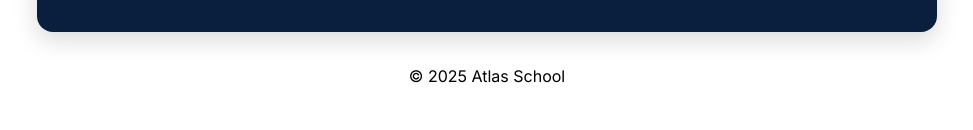
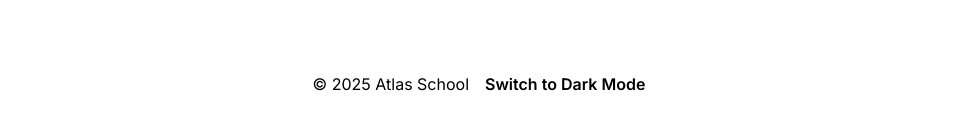
Before and after one commit to ally2211/tailwind-music-player, a React (Vite) app: page / in a window 1280 px wide. Shown: the part 648-778 px from the top of the page, without its empty margins (153-1126 px from the left). Built offline with nearby package versions, Linux system fonts and the light colour scheme.

Commit message:
create dark and light mode toggle button

```diff
--- a/src/components/App.jsx
+++ b/src/components/App.jsx
@@ -4,7 +4,7 @@ import Footer from './Footer';
 
 function App() {
   return (
-    <div className="p-8">
+    <div className="p-8 bg-white bg-white text-black dark:bg-darkBlue dark:text-warmWhite">
       <MusicPlayer />
       <Footer />
     </div>
--- a/src/components/Footer.jsx
+++ b/src/components/Footer.jsx
@@ -1,5 +1,21 @@
+import React, { useState } from 'react';
+import useDarkMode from '../hooks/useDarkMode';
+
 export default function Footer() {
   const year = new Date().getFullYear();
+  const prefersDark = window.matchMedia('(prefers-color-scheme: dark)').matches;
+  const [isDark, setIsDark] = useState(prefersDark);
+
+  // Apply class to <html> tag
+  React.useEffect(() => {
+    const root = document.documentElement;
+    if (isDark) {
+      root.classList.add('dark');
+    } else {
+      root.classList.remove('dark');
+    }
+  }, [isDark]);
+
   return (
     <div
       className="text-center p-8"
@@ -9,6 +25,13 @@ export default function Footer() {
       }}
     >
       &copy; {year} Atlas School
+
+      <button
+        onClick={() => setIsDark(!isDark)}
+        className="px-4 py-2 bg-yellowAccent font-semibold rounded hover:opacity-80 transition"
+      >
+        Switch to {isDark ? 'Light' : 'Dark'} Mode
+      </button>
     </div>
   );
 }
--- a/src/components/MusicPlayer.jsx
+++ b/src/components/MusicPlayer.jsx
@@ -9,7 +9,7 @@ const MusicPlayer = () => {
   const [volume, setVolume] = useState(50);
 
   return (
-    <div className="flex flex-col sm:flex-row gap-8 max-w-[900px] mx-auto p-8 bg-darkBlue text-paleWhite rounded-xl shadow-custom">
+    <div className="flex flex-col sm:flex-row gap-8 max-w-[900px] mx-auto p-8">
       {/* Player Column */}
       <div className="sm:w-1/2 ">
         <div className="w-full">
--- /dev/null
+++ b/src/hooks/useDarkMode.js
@@ -0,0 +1,18 @@
+import { useEffect, useState } from 'react';
+
+export default function useDarkMode() {
+  const [isDark, setIsDark] = useState(() =>
+    window.matchMedia('(prefers-color-scheme: dark)').matches
+  );
+
+  useEffect(() => {
+    const root = window.document.documentElement;
+    if (isDark) {
+      root.classList.add('dark');
+    } else {
+      root.classList.remove('dark');
+    }
+  }, [isDark]);
+
+  return [isDark, setIsDark];
+}
--- a/src/index.css
+++ b/src/index.css
@@ -2,6 +2,13 @@
 @tailwind components;
 @tailwind utilities;
 
+html {
+ @apply bg-white text-black; /* Light mode */
+}
+
 body {
   @apply font-inter;
 }
+.dark html {
+  @apply bg-darkBlue text-paleWhite;
+}
--- a/tailwind.config.js
+++ b/tailwind.config.js
@@ -1,6 +1,7 @@
 // tailwind.config.js
 export default {
   content: ["./index.html", "./src/**/*.{js,ts,jsx,tsx}"],
+  darkMode: "class", // Enable dark mode support
   theme: {
     extend: {
       colors: {
@@ -8,6 +9,8 @@ export default {
         warmYellow: "#f8c460",    // Highlight color
         softBlack: "#1a1a1a",
         paleWhite: "#fdfdfd",
+        warmWhite: '#FAFAFA',
+
       },
       fontFamily: {
         inter: ['Inter', 'sans-serif'],
```
